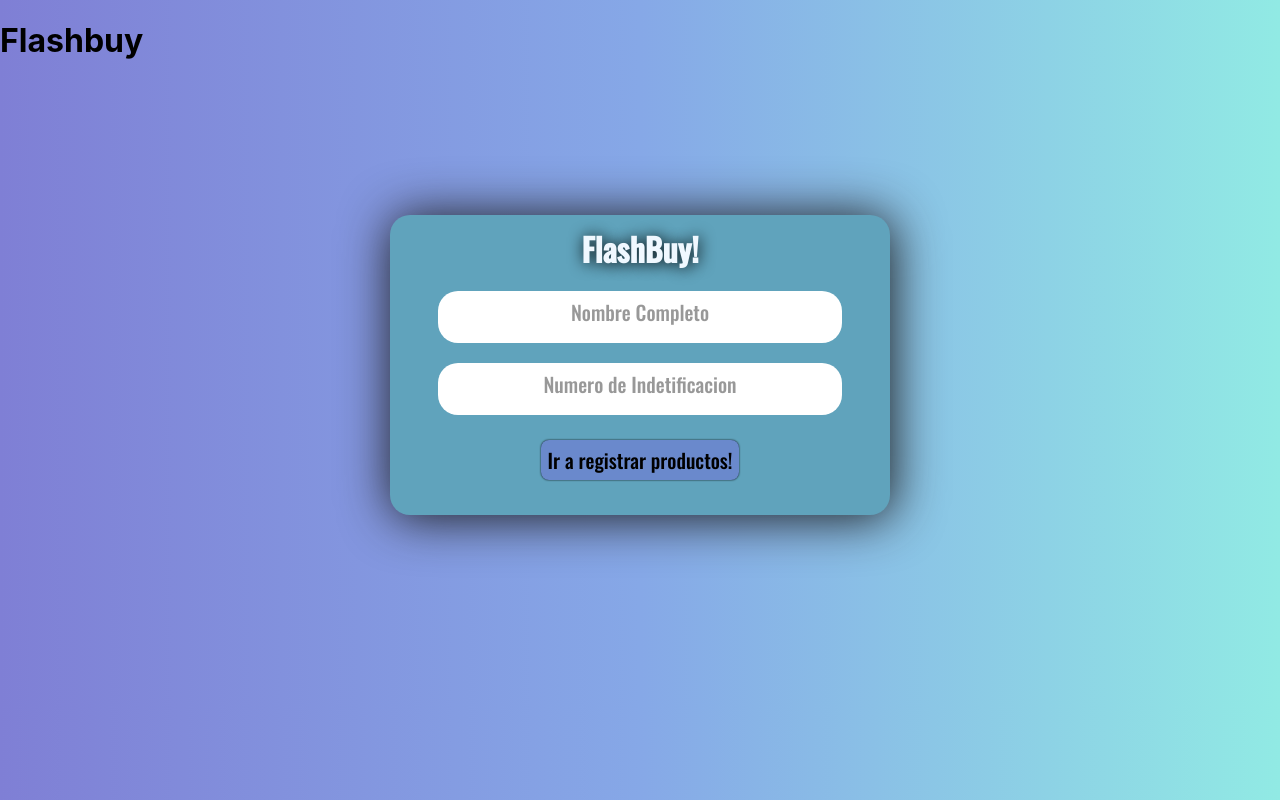
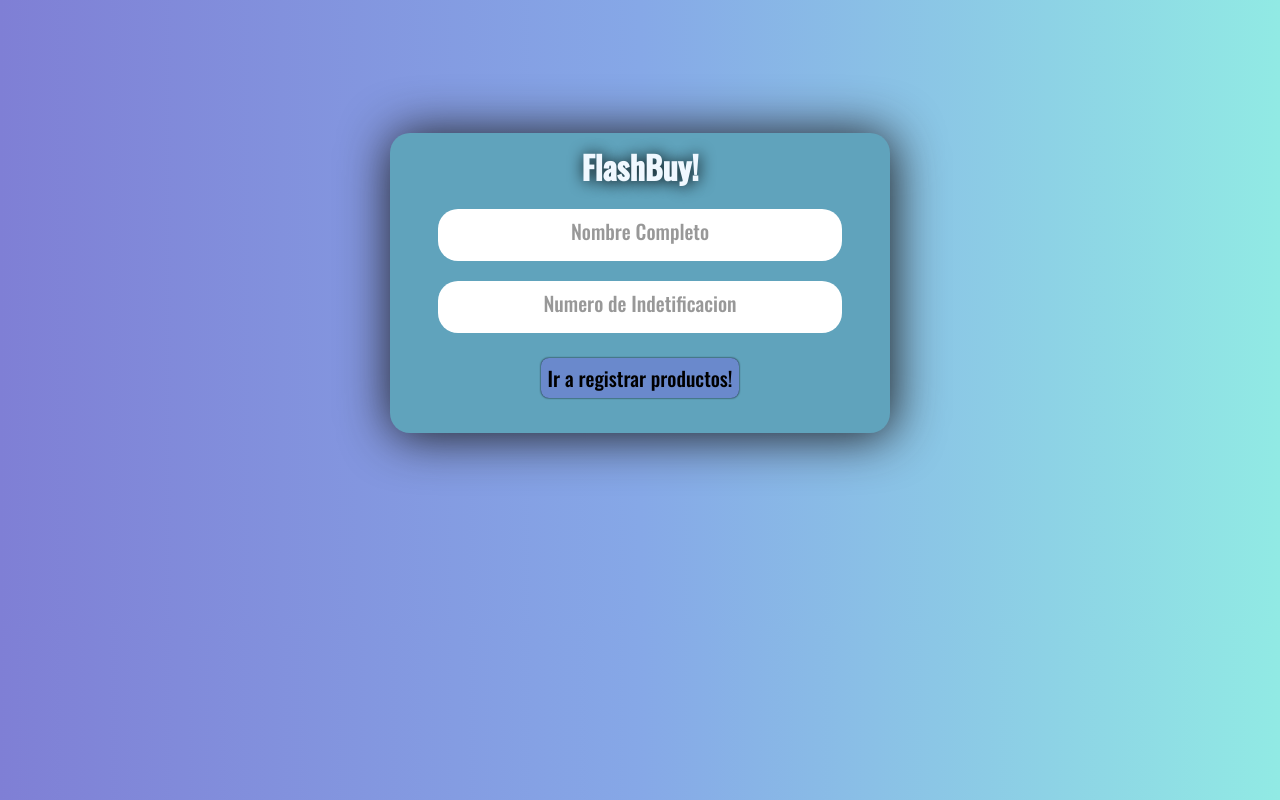
Before and after one commit to FelipeArredond/flashbuy, a React (Create React App) app: page / in a window 1280 px wide. Built offline with nearby package versions, Linux system fonts and the light colour scheme.

Commit message:
Deploy done

```diff
--- a/src/App.js
+++ b/src/App.js
@@ -9,7 +9,6 @@ export const api = "http://localhost:5000/products"
 const App = () => {
     return(
         <div>
-            <h1>Flashbuy</h1>
             <div className="mainpage">
                 <Routes>
                     <Route path={'/'} element={<LogComponent/>}/>
```
